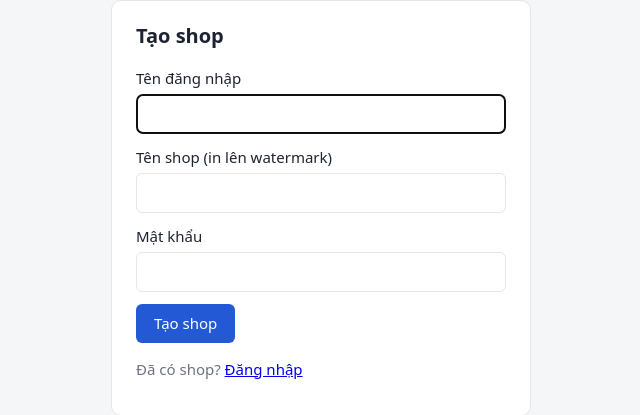
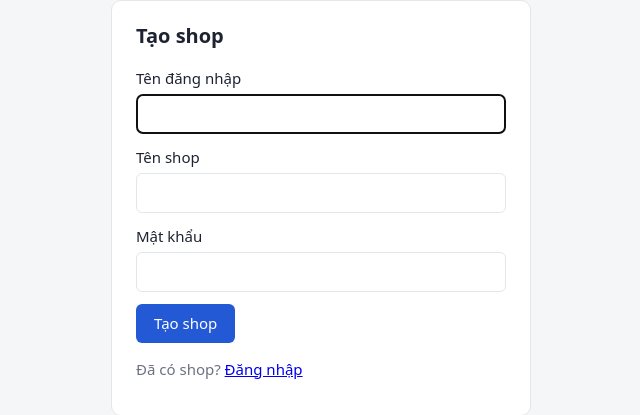
Before and after one commit to ngthanhtung0706/imgflow, a Flask app: page /register in a window 1280 px wide. Shown: the part 100-515 px from the top of the page, without its empty margins (319-959 px from the left). Run offline with Flask 3, Linux system fonts and the light colour scheme.

Commit message:
fix: bo chu 'in len watermark' o o Ten shop vi khong dung su that
Co-Authored-By: Claude Sonnet 5.5 <noreply@anthropic.com>

```diff
--- a/app/web/templates/register.html
+++ b/app/web/templates/register.html
@@ -6,7 +6,7 @@
   {% if error %}<p class="error">{{ error }}</p>{% endif %}
   <form method="post">
     <label>Tên đăng nhập <input name="username" required pattern="[A-Za-z0-9_\-]+" autofocus></label>
-    <label>Tên shop (in lên watermark) <input name="display_name" maxlength="60"></label>
+    <label>Tên shop <input name="display_name" maxlength="60"></label>
     <label>Mật khẩu <input name="password" type="password" minlength="6" required></label>
     <button>Tạo shop</button>
   </form>
```
